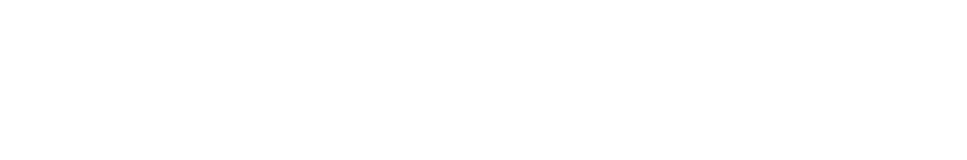
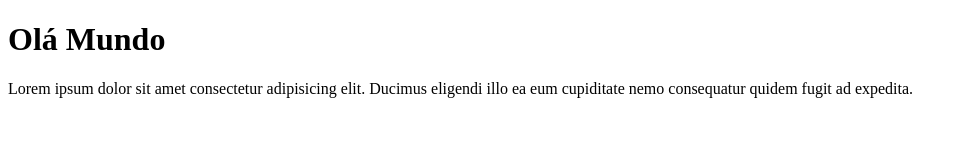
Before and after one commit to BeatrizBortolucci/aula4-branches, a plain HTML site: page index.html in a window 1280 px wide. Shown: the whole page, without its empty margins (0-967 px from the left). Drawn offline with Linux system fonts and the light colour scheme.

Commit message:
primeiro commit no conteudo

```diff
--- a/index.html
+++ b/index.html
@@ -1,12 +1,16 @@
 <!DOCTYPE html>
 <html lang="pt-br">
-<head>
-    <meta charset="UTF-8">
-    <meta http-equiv="X-UA-Compatible" content="IE=edge">
-    <meta name="viewport" content="width=device-width, initial-scale=1.0">
+  <head>
+    <meta charset="UTF-8" />
+    <meta http-equiv="X-UA-Compatible" content="IE=edge" />
+    <meta name="viewport" content="width=device-width, initial-scale=1.0" />
     <title>Aula 4</title>
-</head>
-<body>
-
-</body>
+  </head>
+  <body>
+    <h1>Olá Mundo</h1>
+    <p>
+      Lorem ipsum dolor sit amet consectetur adipisicing elit. Ducimus eligendi
+      illo ea eum cupiditate nemo consequatur quidem fugit ad expedita.
+    </p>
+  </body>
 </html>
```
